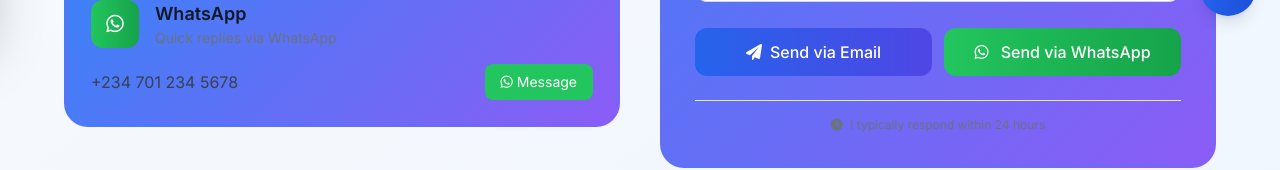
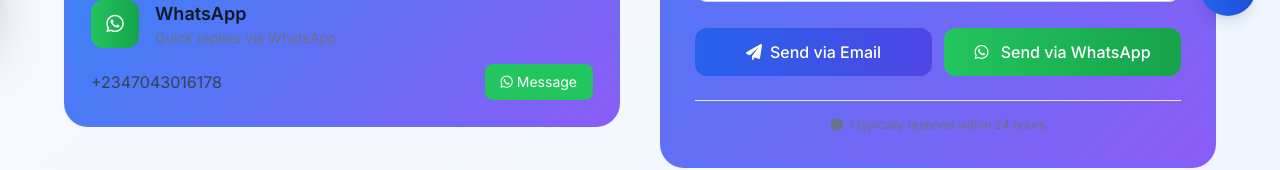
Before and after one commit to peaceiwada/Portfolio-Website, a Next.js app: page /contact in a window 1280 px wide. Shown: the part 760-930 px from the top of the page. Built offline with nearby package versions, Linux system fonts and the light colour scheme.

Commit message:
fix: updated whatsapp number

```diff
--- a/components/sections/ContactForm.jsx
+++ b/components/sections/ContactForm.jsx
@@ -148,7 +148,7 @@
                   </div>
                 </div>
                 <div className="flex items-center justify-between flex-wrap gap-3">
-                  <span className="text-gray-700 dark:text-gray-300">+234 701 234 5678</span>
+                  <span className="text-gray-700 dark:text-gray-300">+2347043016178</span>
                   <button onClick={openWhatsApp} className="px-4 py-2 bg-green-500 hover:bg-green-600 text-white rounded-lg text-sm transition">
                     <i className="fab fa-whatsapp"></i> Message
                   </button>
```
